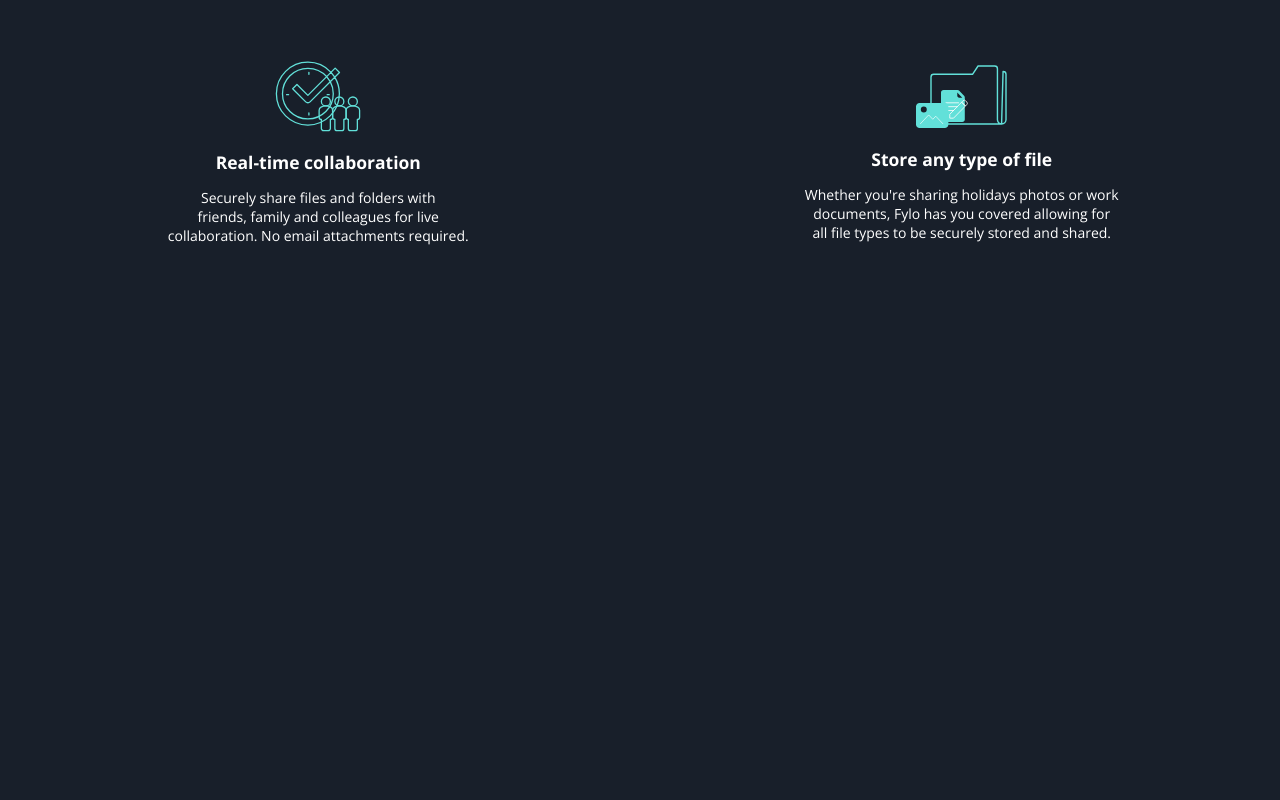
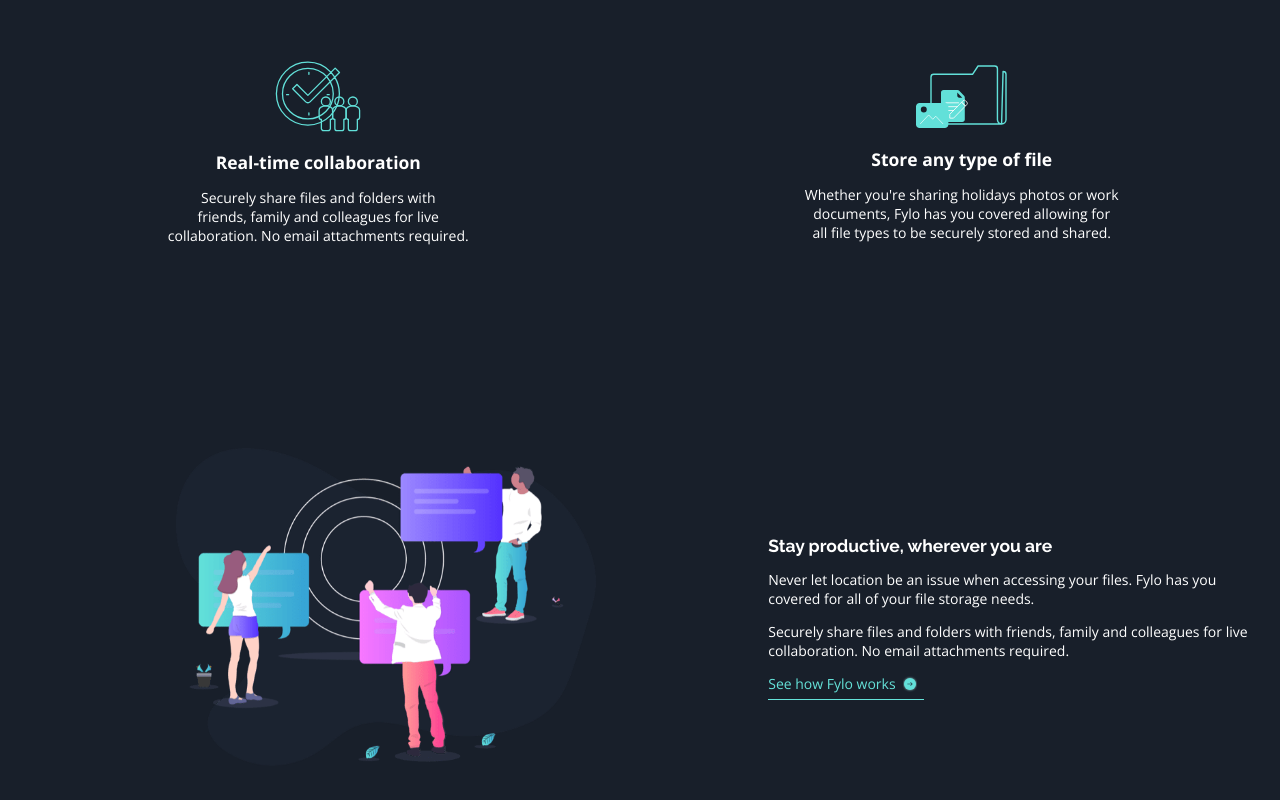
Before and after one commit to sutaC/Fylo-dark-theme-landing-page, a React (Vite) app: page / in a window 1280 px wide. Shown: the part 1126-1926 px from the top of the page. Before the commit the page ends 1480 px from the top, so only its background shows below. Built offline with nearby package versions, Linux system fonts and the light colour scheme.

Commit message:
CallToAction

```diff
--- a/src/App.tsx
+++ b/src/App.tsx
@@ -1,6 +1,7 @@
 import Header from "./sections/Header";
 import Hero from "./sections/Hero";
 import Features from "./sections/Features";
+import CallToAction from "./sections/CallToAction";
 
 export default function App() {
     return (
@@ -8,6 +9,7 @@
             <Header />
             <Hero />
             <Features />
+            <CallToAction />
         </>
     );
 }
--- a/src/components/Button.module.css
+++ b/src/components/Button.module.css
@@ -2,7 +2,7 @@
     padding: 1em 5em;
     text-align: center;
     font-weight: var(--fw-bold);
-    background: var(--grd-cat);
+    background: var(--grd-cta);
     border: none;
     border-radius: 2rem;
     color: var(--clr-neu-base);
--- a/src/global.css
+++ b/src/global.css
@@ -20,9 +20,9 @@
 
     /* Accent */
     /* Cyan (inside call-to-action gradient): hsl(176, 68%, 64%) */
-    --clr-acc-cat-grd-1: hsl(176, 68%, 64%);
+    --clr-acc-cta-grd-1: hsl(176, 68%, 64%);
     /* Blue (inside call-to-action gradient): hsl(198, 60%, 50%) */
-    --clr-acc-cat-grd-2: hsl(198, 60%, 50%);
+    --clr-acc-cta-grd-2: hsl(198, 60%, 50%);
     /* Light Red (error): hsl(0, 100%, 63%) */
     --clr-acc-error: hsl(0, 100%, 63%);
 
@@ -33,10 +33,10 @@
     --clr-neu-shadow: rgba(0, 0, 0, 0.2);
 
     /* Gradient */
-    --grd-cat: linear-gradient(
+    --grd-cta: linear-gradient(
         to right bottom,
-        var(--clr-acc-cat-grd-1),
-        var(--clr-acc-cat-grd-2)
+        var(--clr-acc-cta-grd-1),
+        var(--clr-acc-cta-grd-2)
     );
 
     /* Fonts */
--- /dev/null
+++ b/src/sections/CallToAction.module.css
@@ -0,0 +1,57 @@
+.callToAction {
+    padding: calc(var(--pad-root) * 3) var(--pad-root);
+}
+
+.illustration {
+    display: block;
+    width: 100%;
+    max-width: 30rem;
+    margin: auto;
+}
+
+.callToAction h2 {
+    font-size: 1.25em;
+}
+
+.description {
+    max-width: 60ch;
+}
+
+.link {
+    position: relative;
+    width: fit-content;
+    color: var(--clr-acc-cta-grd-1);
+    text-decoration: none;
+    display: flex;
+}
+
+.link::after {
+    /* Arrow */
+    content: "";
+    text-align: center;
+    display: inline-block;
+    width: 1em;
+    aspect-ratio: 1;
+    background: url("/images/icon-arrow.svg") no-repeat center;
+    margin-inline: 0.5em;
+}
+
+.link::before {
+    /* Underline */
+    position: absolute;
+    bottom: -0.5em;
+    content: "";
+    display: block;
+    width: 100%;
+    height: 100%;
+    border-bottom: 1px solid var(--clr-acc-cta-grd-1);
+}
+
+@media (width >= 800px) {
+    .callToAction {
+        display: flex;
+        justify-content: center;
+        align-items: center;
+        gap: 2em;
+    }
+}
--- /dev/null
+++ b/src/sections/CallToAction.tsx
@@ -0,0 +1,36 @@
+import styles from "./CallToAction.module.css";
+
+export default function CallToAction() {
+    return (
+        <section
+            className={styles.callToAction}
+            id="CallToAction"
+            aria-labelledby="hCallToAction"
+        >
+            <img
+                src="/images/illustration-stay-productive.png"
+                alt="Stay productive"
+                className={styles.illustration}
+            />
+
+            <div className={styles.description}>
+                <h2 id="hCallToAction">Stay productive, wherever you are</h2>
+
+                <p className={styles.subscript}>
+                    Never let location be an issue when accessing your files.
+                    Fylo has you covered for all of your file storage needs.
+                </p>
+
+                <p className={styles.subscript}>
+                    Securely share files and folders with friends, family and
+                    colleagues for live collaboration. No email attachments
+                    required.
+                </p>
+
+                <a href="#" className={styles.link}>
+                    See how Fylo works
+                </a>
+            </div>
+        </section>
+    );
+}
--- a/src/sections/Hero.module.css
+++ b/src/sections/Hero.module.css
@@ -19,11 +19,10 @@
 }
 
 .illustration {
+    display: block;
     width: 100%;
-    display: block;
-    max-width: 80%;
+    max-width: 30rem;
     margin: auto;
-    max-width: 30rem;
 }
 
 .hero h1 {
```
